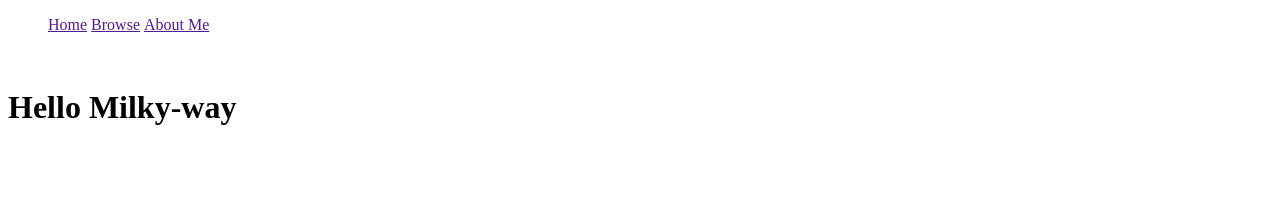
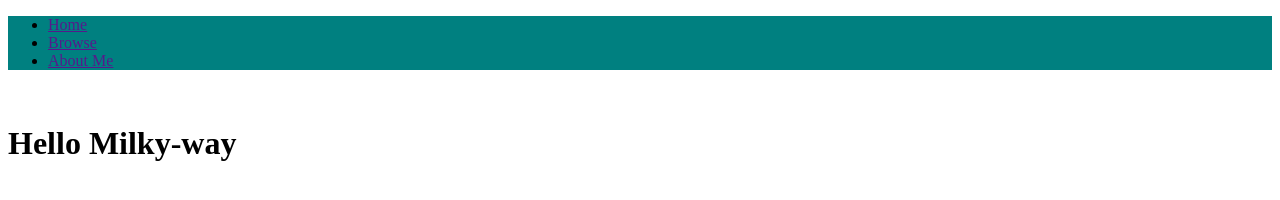
Before and after one commit to kelvinziroh/hello-milkyway, a plain HTML site: page index.html in a window 1280 px wide. Drawn offline with Linux system fonts and the light colour scheme.

Commit message:
temporary bg-color to mark the list of links

```diff
--- a/styles.css
+++ b/styles.css
@@ -1,3 +1,3 @@
-li {
-  display: inline-block;
-}
+nav {
+  background-color: teal;
+  }
```
